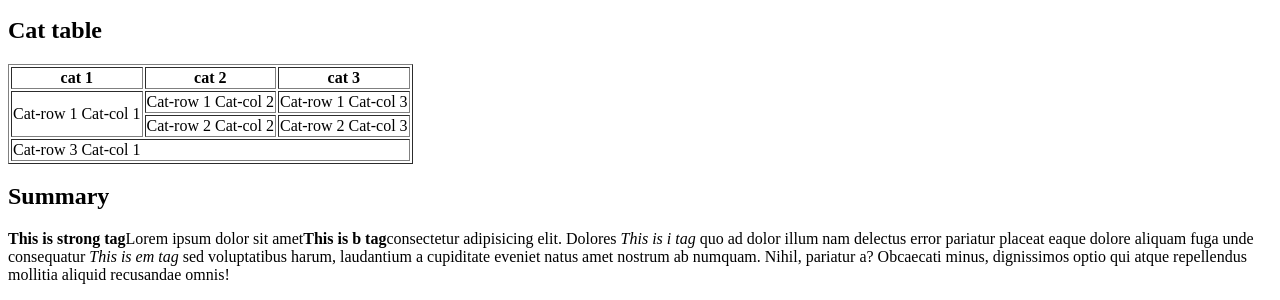
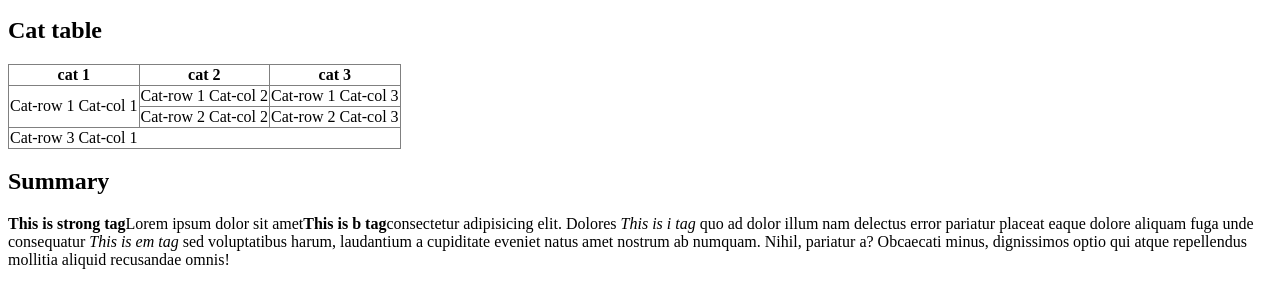
Before and after one commit to vishwaskatiyar/Cat-Assignment, a plain HTML site: page index.html in a window 1280 px wide. Shown: the part 1301-1601 px from the top of the page. Drawn offline with Linux system fonts and the light colour scheme.

Commit message:
all done

```diff
--- a/index.html
+++ b/index.html
@@ -62,7 +62,7 @@
     </div>
 
     <h2>Cat table</h2>
-    <table border="1"; style="border-collapse: ;">
+    <table border="1"; style="border-collapse:collapse ;">
       <tr>
         <th>cat 1</th>
         <th>cat 2</th>
```
